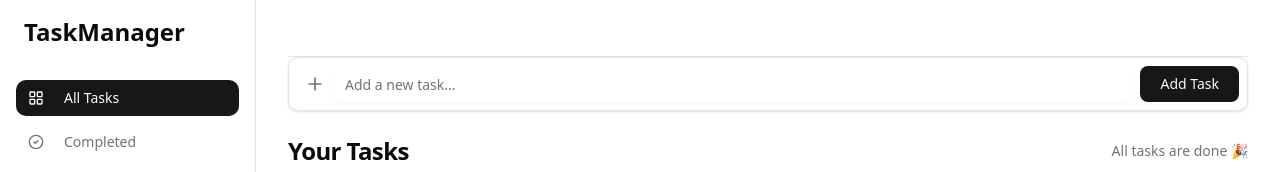
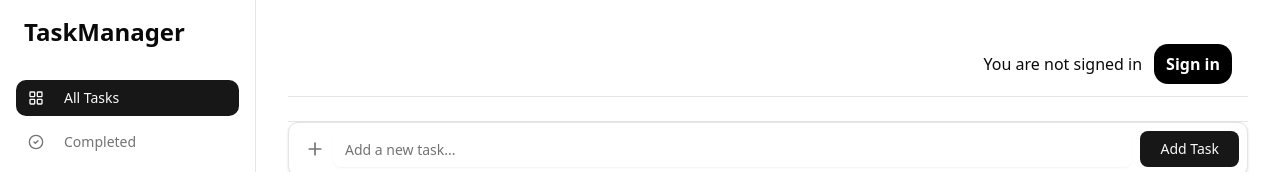
Before and after one commit to apoorvaww/task-manager, a Next.js app: page /dashboard in a window 1280 px wide. Shown: the top 172 px of the page. Built offline with nearby package versions, Linux system fonts and the light colour scheme; no server answers.

Commit message:
tasks linked with firebase

```diff
--- a/src/app/dashboard/page.tsx
+++ b/src/app/dashboard/page.tsx
@@ -17,6 +17,7 @@ import {
   updateTask,
 } from "@/services/taskService";
 import { Task } from "@/types/task";
+import Navbar from "@/components/Navbar";
 
 export default function DashboardPage() {
   const [tasks, setTasks] = useState<Task[]>([]);
@@ -142,19 +143,7 @@ export default function DashboardPage() {
 
       <main className="flex-1 p-4 sm:p-6 lg:p-8 flex flex-col">
         <header className="flex justify-end items-center pb-6 border-b border-border gap-4">
-          {user && (
-            <div className="flex items-center gap-3">
-              <span className="text-sm text-muted-foreground">
-                Welcome back,{" "}
-                <span className="font-medium">{user.displayName}</span>
-              </span>
-              <img
-                src={user.photoURL ?? ""}
-                alt={user.displayName ?? "User"}
-                className="h-10 w-10 rounded-full object-cover"
-              />
-            </div>
-          )}
+          <Navbar/>
           <button
             className="md:hidden p-2"
             onClick={() => setSidebarOpen(true)}
@@ -179,7 +168,7 @@ export default function DashboardPage() {
           </Button>
         </form>
 
-        {/* 🔥 Modern heading before tasks */}
+
         <div className="flex items-center justify-between mt-6 mb-4">
           <h2 className="text-2xl font-semibold tracking-tight">Your Tasks</h2>
           <p className="text-sm text-muted-foreground">
--- a/src/components/GoogleSignup.tsx
+++ b/src/components/GoogleSignup.tsx
@@ -3,7 +3,6 @@
 import { auth } from "@/lib/firebase";
 import { GoogleAuthProvider, signInWithPopup } from "firebase/auth";
 import { useRouter } from "next/navigation";
-import React from "react";
 
 export function useGoogleSignIn() {
   const router = useRouter();
--- a/src/components/Navbar.tsx
+++ b/src/components/Navbar.tsx
@@ -3,11 +3,11 @@
 import Image from "next/image";
 import { useEffect, useState } from "react";
 import { auth } from "@/lib/firebase"; // your firebase config
-import { onAuthStateChanged } from "firebase/auth";
+import { onAuthStateChanged, User } from "firebase/auth";
 import Link from "next/link";
 
 export default function Navbar() {
-  const [user, setUser] = useState<any>(null);
+  const [user, setUser] = useState<User|null>(null);
 
   useEffect(() => {
     const unsubscribe = onAuthStateChanged(auth, (currentUser) => {
@@ -17,7 +17,7 @@ export default function Navbar() {
   }, []);
 
   return (
-    <header className="w-full border-b bg-white/80 dark:bg-black/80 backdrop-blur-md">
+    <header className="w-full border-b backdrop-blur-md">
       <div className="container mx-auto flex justify-end items-center py-3 px-4">
         {user ? (
           <div className="flex items-center gap-3">
@@ -36,7 +36,11 @@ export default function Navbar() {
             />
           </div>
         ) : (
-          <Link href='/signin' className="text-sm text-gray-500">Sign in</Link>
+          <>
+          <p className="text-center mr-3">You are not signed in </p>
+          {" "}
+          <Link href='/signin' className="text-md font-semibold text-white dark:text-black bg-black dark:bg-white px-3 py-2 rounded-xl ">Sign in</Link>
+          </>
         )}
       </div>
     </header>
--- a/src/lib/firebase.ts
+++ b/src/lib/firebase.ts
@@ -1,6 +1,5 @@
 // Import the functions you need from the SDKs you need
 import { initializeApp } from "firebase/app";
-import { getAnalytics } from "firebase/analytics";
 import { getAuth } from "firebase/auth";
 import { getFirestore } from "firebase/firestore";
 // TODO: Add SDKs for Firebase products that you want to use
--- a/src/services/taskService.ts
+++ b/src/services/taskService.ts
@@ -1,6 +1,6 @@
 import { db } from "@/lib/firebase";
 import { Task } from "@/types/task";
-import { addDoc, collection, deleteDoc, doc, getDocs, serverTimestamp, Timestamp, updateDoc } from "firebase/firestore";
+import { addDoc, collection, deleteDoc, doc, getDocs, Timestamp, updateDoc } from "firebase/firestore";
 
 
 //// adding tasks:
```
